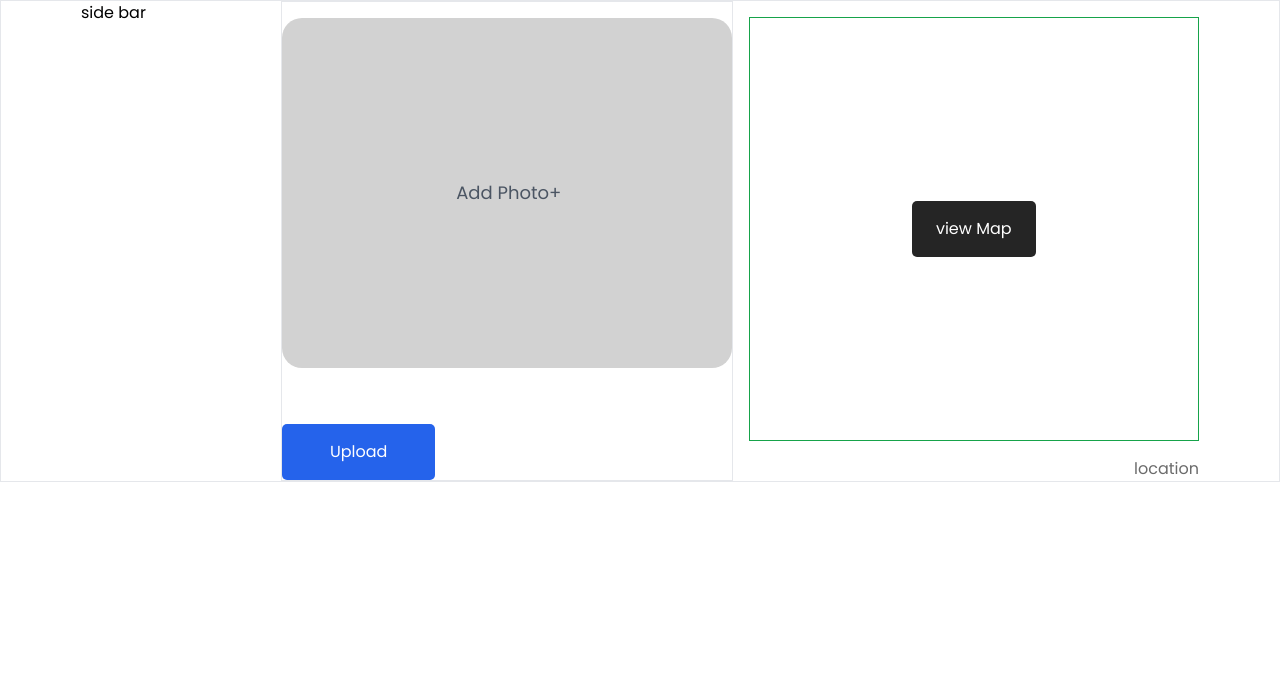
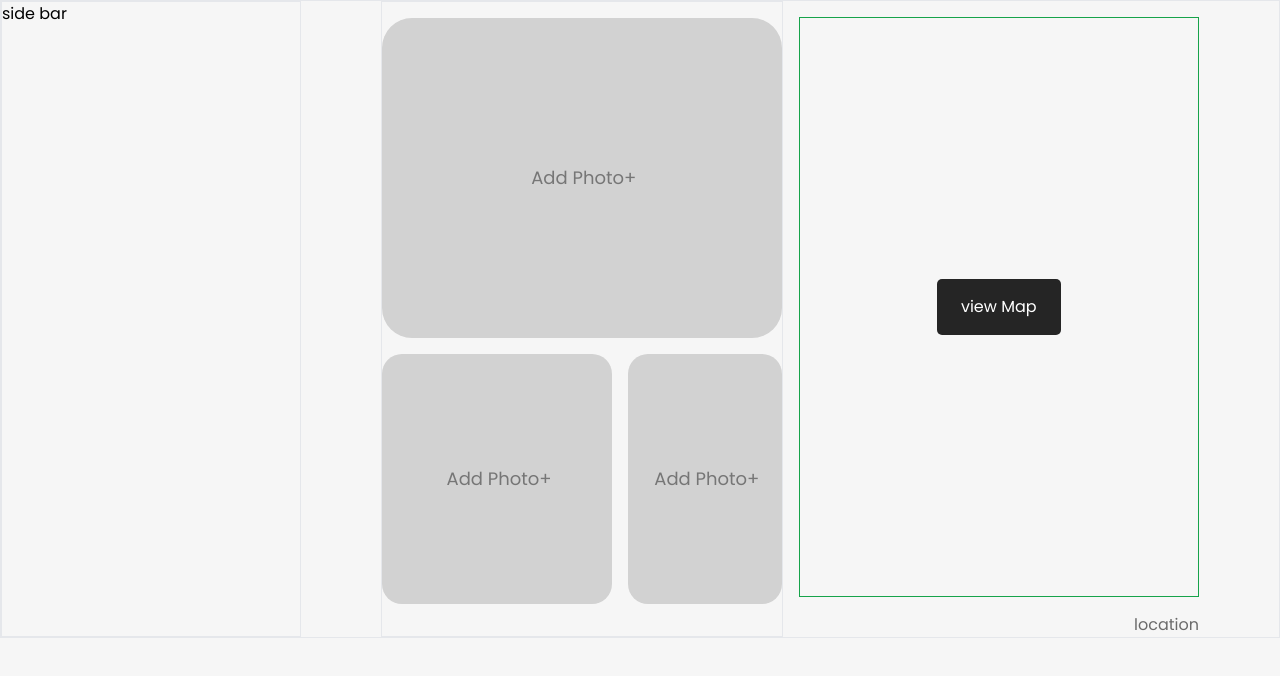
Before and after one commit to RusithTharindu/Campus-Housing-Portal-Frontend, a React (Vite) app in the folder HousingPortalSDT/: page /editdashboard in a window 1280 px wide. Shown: the top 676 px of the page. Built offline with nearby package versions, Linux system fonts and the light colour scheme.

Commit message:
Updated image slector

```diff
--- a/HousingPortalSDT/src/components/imageSelector.jsx
+++ b/HousingPortalSDT/src/components/imageSelector.jsx
@@ -60,18 +60,20 @@ function DragDropImageloader() {
     }
   }
 
-
   return (
     <div className="justify-between w-full h-full border">
       <div
-        className="flex items-center justify-center text-center mt-4 text-gray-700 rounded-[20px] bg-lightGrey h-[350px] w-full"
-        onClick={selectFiles} onDragOver={onDragOver} onDragLeave={onDragLeave} onDrop={onDrop}
+        className="flex items-center justify-center text-center mt-4 text-gray-700 rounded-[30px] bg-lightgray h-[320px] w-full"
+        onClick={selectFiles}
+        onDragOver={onDragOver}
+        onDragLeave={onDragLeave}
+        onDrop={onDrop}
       >
         {isDragging ? (
           <span className="text-lg">Drop Images here</span>
         ) : (
           <span
-            className="ml-1 text-#252525 transition-opacity cursor-pointer duration-400 hover:text-white text-lg text-gray-600"
+            className="ml-1 text-#252525 transition-opacity cursor-pointer duration-400 hover:text-white text-lg text-lightgray2 "
             role="button"
           >
             Add Photo+
@@ -86,6 +88,66 @@ function DragDropImageloader() {
           onChange={onFileSelect}
         />
       </div>
+
+      <div className="flex flex-row justify-between gap-4 mb-8">
+        {/* 2nd image imageSelector  */}
+        <div
+          className="flex items-center justify-center text-center mt-4 text-gray-700 rounded-[20px] bg-lightgray h-[250px] w-3/5 lg:-pb-4 "
+          onClick={selectFiles}
+          onDragOver={onDragOver}
+          onDragLeave={onDragLeave}
+          onDrop={onDrop}
+        >
+          {isDragging ? (
+            <span className="text-lg">Drop Images here</span>
+          ) : (
+            <span
+              className="ml-1 text-#252525 transition-opacity cursor-pointer duration-400 hover:text-white text-lg text-lightgray2"
+              role="button"
+            >
+              Add Photo+
+            </span>
+          )}
+          <input
+            name="file"
+            type="file"
+            className="hidden file"
+            multiple
+            ref={fileInputRef}
+            onChange={onFileSelect}
+          />
+        </div>
+
+        {/* 3rd image slector */}
+        <div
+          className="flex items-center justify-center text-center mt-4 text-gray-700 rounded-[20px] bg-lightgray h-[320px]bg-lightgray h-[250px] w-2/5  lg:-pb-4 "
+          onClick={selectFiles}
+          onDragOver={onDragOver}
+          onDragLeave={onDragLeave}
+          onDrop={onDrop}
+        >
+          {isDragging ? (
+            <span className="text-lg">Drop Images here</span>
+          ) : (
+            <span
+              className="ml-1 text-#252525 transition-opacity cursor-pointer duration-400 hover:text-white text-lg text-lightgray2"
+              role="button"
+            >
+              Add Photo+
+            </span>
+          )}
+          <input
+            name="file"
+            type="file"
+            className="hidden file"
+            multiple
+            ref={fileInputRef}
+            onChange={onFileSelect}
+          />
+        </div>
+      </div>
+
+      {/* image display of the 1st image box */}
       <div className="container flex flex-wrap items-start justify-start w-full h-auto mt-4 overflow-y-auto">
         {images.map((image, index) => (
           <div
@@ -107,12 +169,12 @@ function DragDropImageloader() {
         ))}
       </div>
 
-      <button
+      {/* <button
         type="button"
         className="bg-blue-600 text-white flex py-4 px-12 rounded-[5px] items-center mt-10"
       >
         Upload
-      </button>
+      </button> */}
     </div>
   );
 }
--- a/HousingPortalSDT/src/components/viewmap.jsx
+++ b/HousingPortalSDT/src/components/viewmap.jsx
@@ -1,16 +1,13 @@
-import React from "react";
-
-
 const viewmap = () => {
   return (
     <div className="flex flex-col w-full ">
-      <div className="flex flex-col items-center justify-center w-full h-full mt-0 mb-4 border border-green-600 viewMapcard lg:mt-4">
+      <div className="flex flex-col items-center justify-center w-full h-full mt-0 border border-green-600 mb- viewMapcard lg:mt-4">
         <button className="bg-black1 text-white flex py-4 px-6 rounded-[5px] justify-center items-center hover:bg-lightGrey hover:text-white hover:border hover:border-white">
           view Map
         </button>
       </div>
       <div className="flex flex-row items-end justify-end text-end">
-        <p className=" text-grey1">location</p>
+        <p className="mt-4 text-grey1">location</p>
       </div>
     </div>
   );
--- a/HousingPortalSDT/src/index.css
+++ b/HousingPortalSDT/src/index.css
@@ -9,4 +9,5 @@ body{
   padding: 0;
   margin: 0;
   box-sizing: border-box;
+  background: #F6F6F6;
 }
--- a/HousingPortalSDT/src/pages/landlordPages/Editdashboard.jsx
+++ b/HousingPortalSDT/src/pages/landlordPages/Editdashboard.jsx
@@ -7,7 +7,7 @@ const Editdashboard = () => {
   return (
     <Container>
       <div className="flex flex-row">
-        <div className="  hidden lg:flex lg:w-[200px]">side bar</div>
+        <div className="  hidden lg:flex lg:w-[300px] lg:-ml-20 mr-20 border">side bar</div>
         <div className="flex flex-col justify-between flex-grow gap-4 lg:flex-row">
           <ImageSelector />
           <Viewmap />
--- a/HousingPortalSDT/tailwind.config.js
+++ b/HousingPortalSDT/tailwind.config.js
@@ -7,7 +7,8 @@ export default {
   theme: {
     extend: {
       colors: {
-        'lightGrey': '#D2D2D2',
+        'lightgray': '#D2D2D2',
+        'lightgray2': '#767676',
         'grey1': '#6B6B6B',
         'black1': '#252525',
 
```
